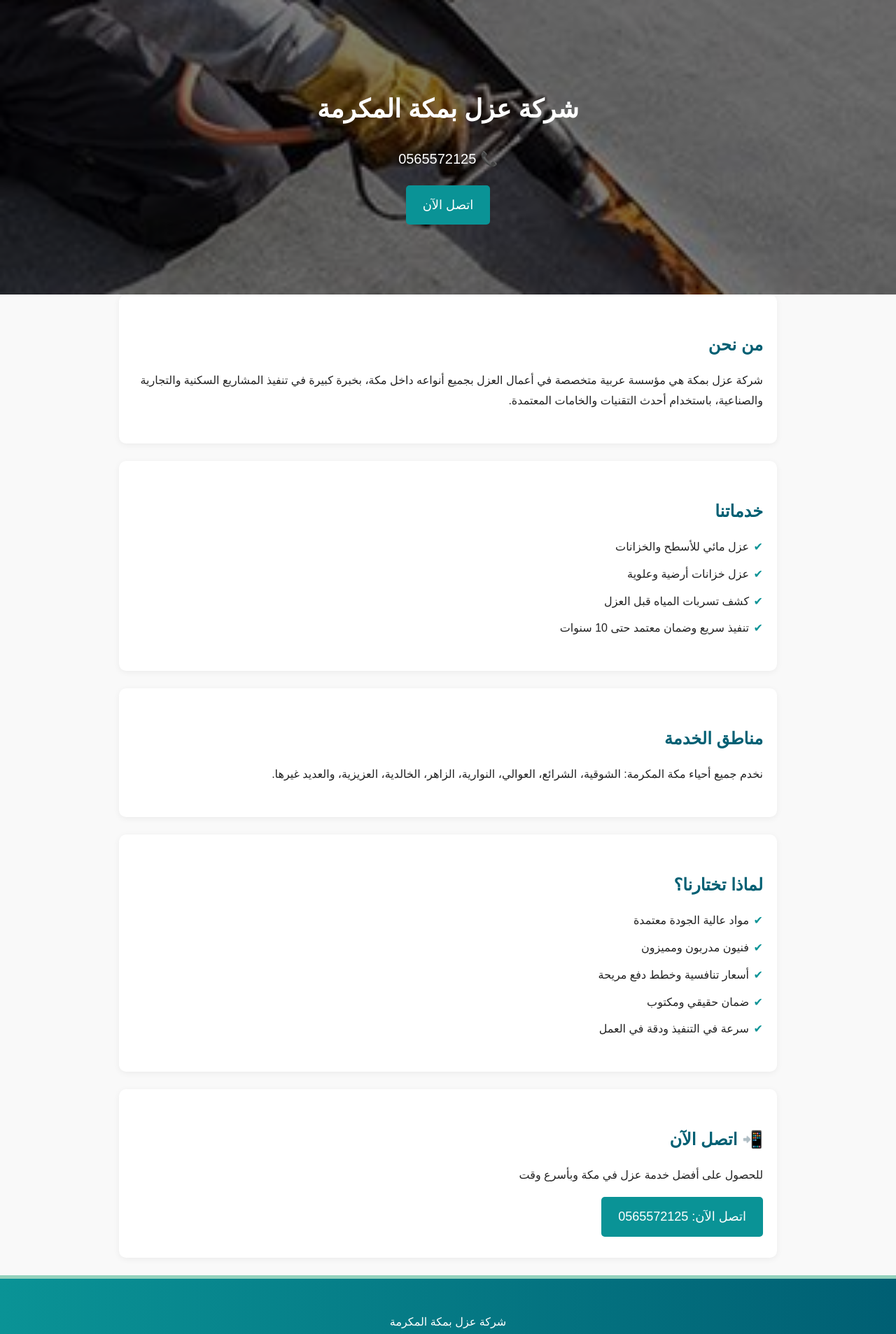
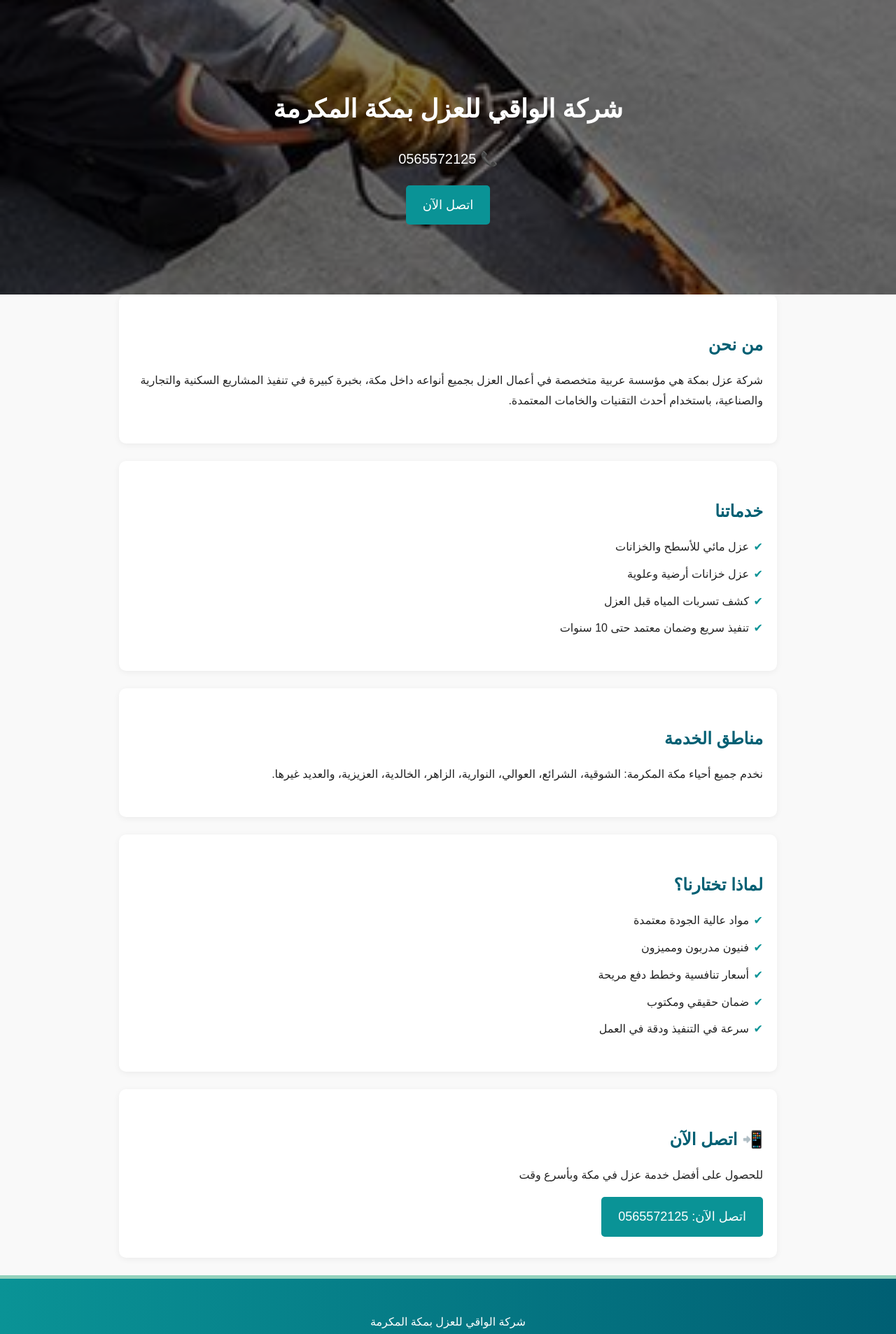
Before and after one commit to saeedawd/Al-Waqi-Insulation-Company, a plain HTML site: page index.html in a window 1280 px wide. Shown: the top 1907 px of the page at 70% size. Drawn offline with Linux system fonts and the light colour scheme.

Commit message:
Update index.html

```diff
--- a/index.html
+++ b/index.html
@@ -3,7 +3,7 @@
 <head>
   <meta charset="UTF-8">
   <meta name="viewport" content="width=device-width, initial-scale=1">
-  <title>شركة عزل بمكة</title>
+  <title>شركة الواقي للعزل بمكة</title>
   <style>
     body {
       font-family: 'Arial', sans-serif;
@@ -116,7 +116,7 @@
 <body>
 
 <header>
-  <h1>شركة عزل بمكة المكرمة</h1>
+  <h1>شركة الواقي للعزل بمكة المكرمة</h1>
   <p>📞 0565572125</p>
   <a href="tel:0565572125" class="btn-call">اتصل الآن</a>
 </header>
@@ -159,7 +159,7 @@
 </section>
 
 <footer>
-  <p>شركة عزل بمكة المكرمة</p>
+  <p>شركة الواقي للعزل بمكة المكرمة</p>
   <p>📞 0565572125</p>
   <p>متواجدون على مدار الساعة لخدمتكم</p>
   <p>معتمدون – نعمل بثقة وجودة</p>
```
